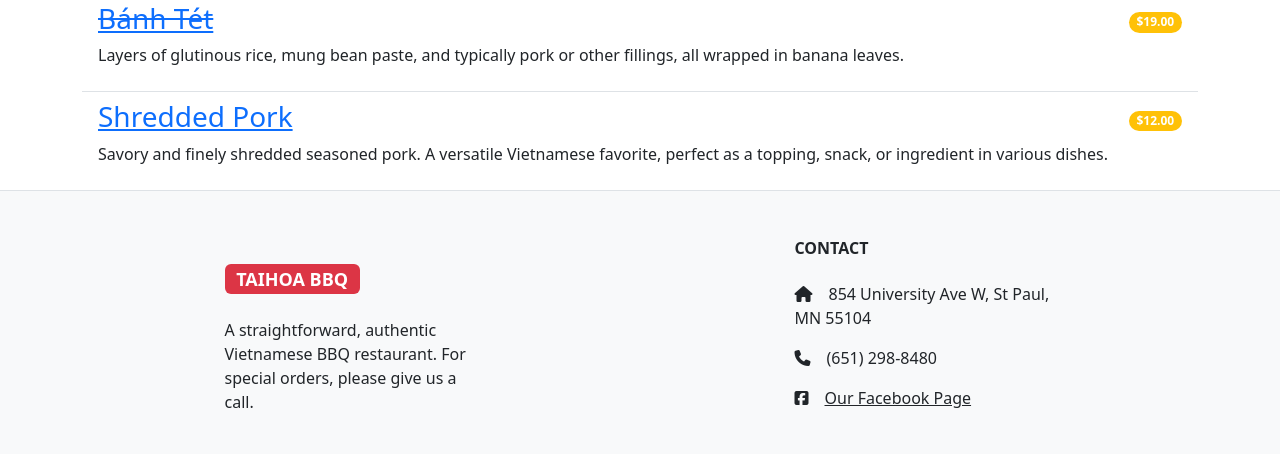
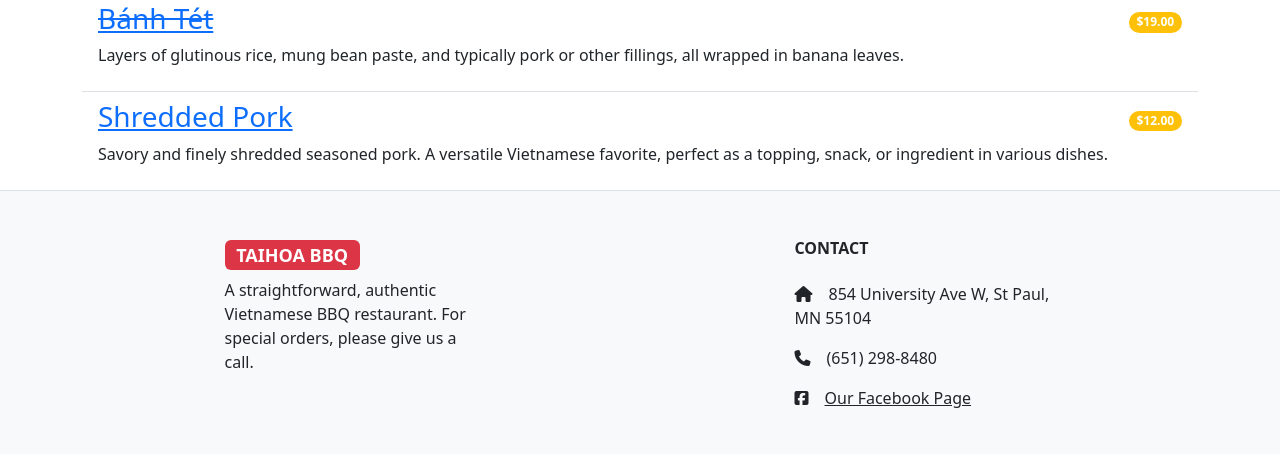
Before and after one commit to Exiledz5155/restaurant_menu, a Django app: page / in a window 1280 px wide. Shown: the part 1036-1490 px from the top of the page. After the commit the page ends 1444 px from the top, so only its background shows below. Run offline with Django 4.2, Linux system fonts and the light colour scheme; data comes from the database, SQL or seed files in the repository; some libraries are stand-ins or nearby versions.

Commit message:
Fixed footer margin issue

```diff
--- a/mysite/settings.py
+++ b/mysite/settings.py
@@ -118,7 +118,7 @@ USE_TZ = True
 # https://docs.djangoproject.com/en/4.2/howto/static-files/
 
 STATIC_URL = 'static/'
-STATICFILES_DIRS = [ BASE_DIR/STATIC_URL/"images", ]
+STATICFILES_DIRS = [BASE_DIR/STATIC_URL, "static/images", ]
 
 # Default primary key field type
 # https://docs.djangoproject.com/en/4.2/ref/settings/#default-auto-field
--- a/restaurant_menu/templates/base.html
+++ b/restaurant_menu/templates/base.html
@@ -45,8 +45,8 @@
                 <!-- Grid row -->
                 <div class="row mt-3">
                     <!-- Gird column -->
-                    <div class="col-md-3 col-lg-4 col-xl-3 mx-auto my-4">
-                        <h4 class="text-uppercase fw-bold mb-4">
+                    <div class="col-md-3 col-lg-4 col-xl-3 mx-auto">
+                        <h4 class="text-uppercase fw-bold">
                             <a href="{% url 'home' %}">
                                 <span class="badge bg-danger">TaiHoa BBQ</span>
                             </a>
```
